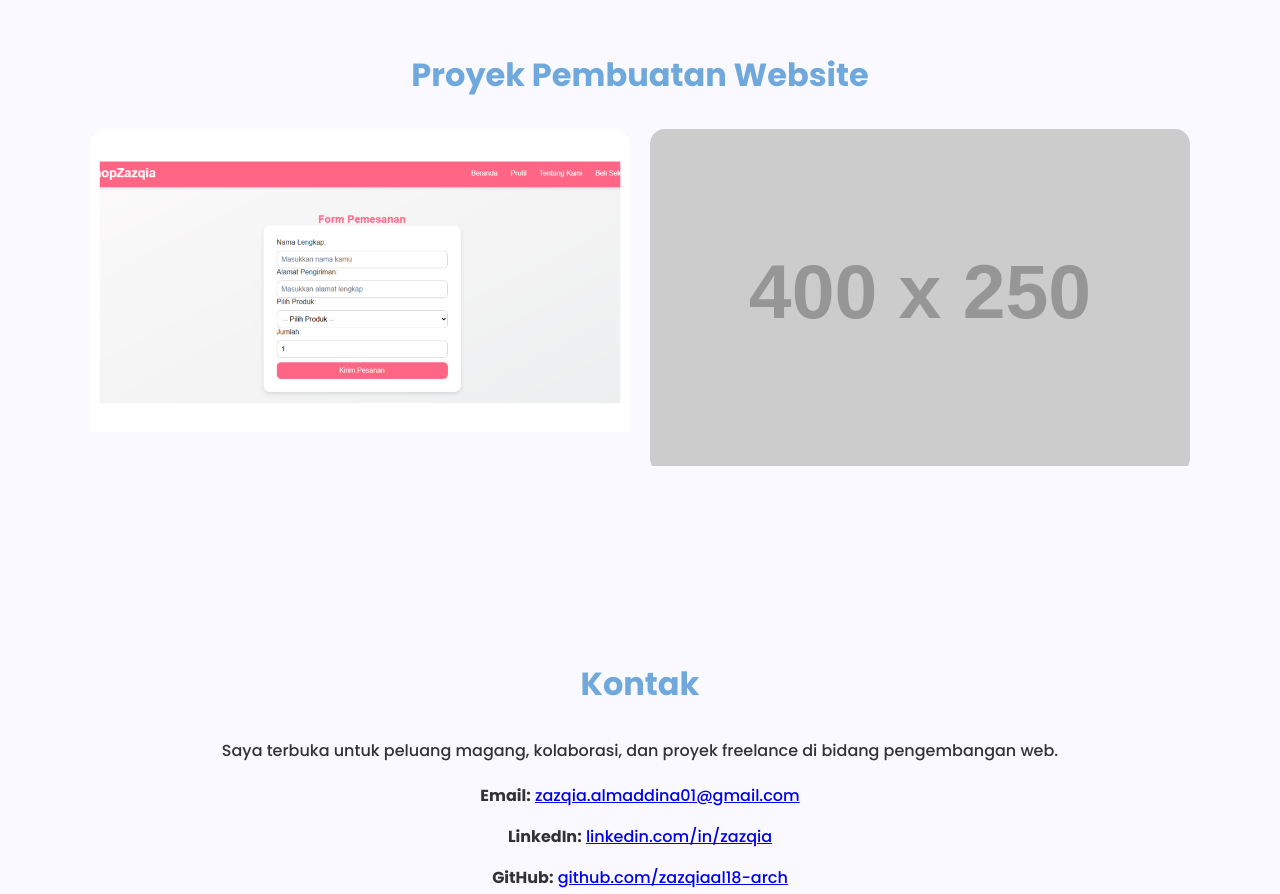
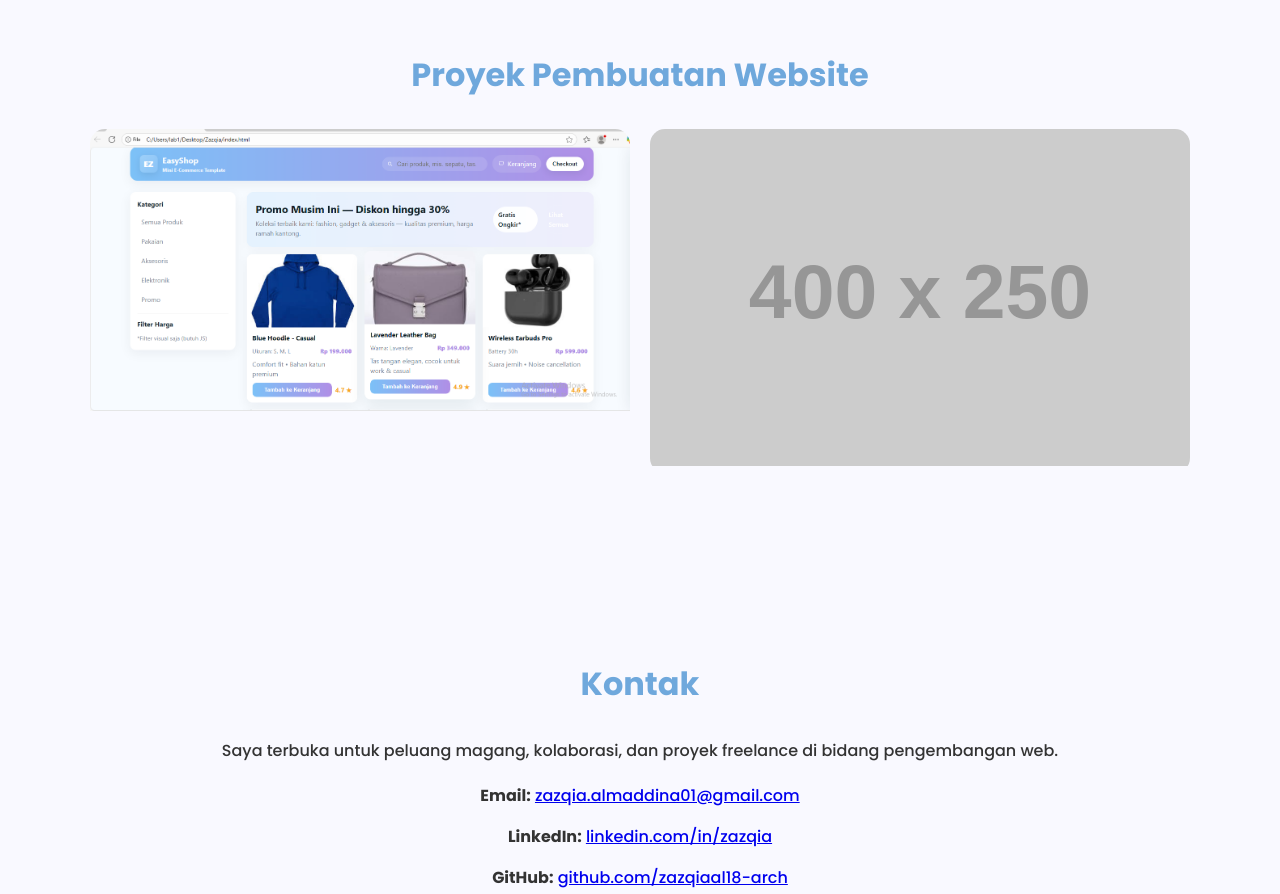
Before and after one commit to zazqiaal18-arch/zazqiaal18-arch.github.io, a plain HTML site: page index.html in a window 1280 px wide. Shown: the part 1640-2534 px from the top of the page. Drawn offline with Linux system fonts and the light colour scheme; placeholder pictures from the web are drawn by us.

Commit message:
Update portfolio item image source

```diff
--- a/index.html
+++ b/index.html
@@ -404,7 +404,7 @@
     <h2>Proyek Pembuatan Website</h2>
     <div class="cards">
       <div class="portfolio-item">
-        <img src="penjualan.png" alt="ZShop">
+        <img src="jual.png" alt="ZShop">
         <div class="overlay">
           <h3>ZShop E-Commerce</h3>
           <p>Website toko online dengan fitur keranjang dan checkout sederhana.</p>
```
